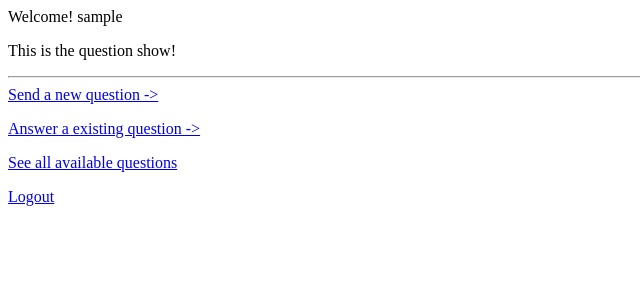
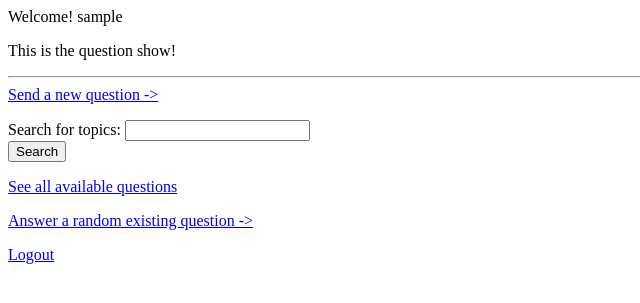
Before and after one commit to BigJackz/Visailusovellus, a Flask app: page / in a window 1280 px wide. Shown: the top 303 px of the page, without its empty margins (0-640 px from the left). Run offline with Flask 3, Linux system fonts and the light colour scheme; the visitor is signed in with stand-in values (Sample User, id 1).

Commit message:
Added search option for index.html

```diff
--- a/templates/index.html
+++ b/templates/index.html
@@ -6,17 +6,23 @@ This is the question show!
 <hr>
 <a href="/new">Send a new question -></a>
 <p>
-<a href="/get_question">Answer a existing question -></a>
+<form action="/search_for" method="GET">
+    Search for topics: <input type="text" name="query">
+    <br>
+    <input type="submit" value="Search">
+</form>
 <p>
 <a href="/questions">See all available questions</a>
 <p>
+<a href="/get_question">Answer a random existing question -></a>
+<p>
 <a href="/logout">Logout</a>
-
+<p>
 {% else %}
+<p>Username:</p>
 <form action="/login" method="POST">
-<p>Username:<br>
 <input type="text" name="username"></p>
-<p>Password:<br>
+<p>Password:</p>
 <input type="password" name="password"></p>
 <input type="submit" value="Login">
 </form>
```
